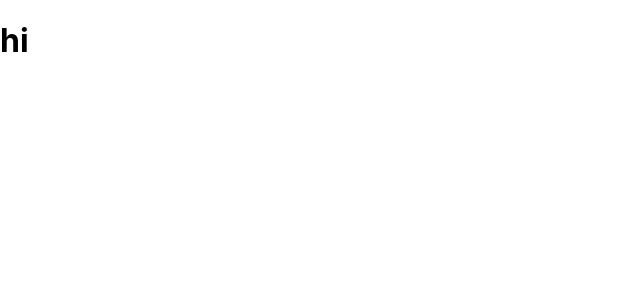
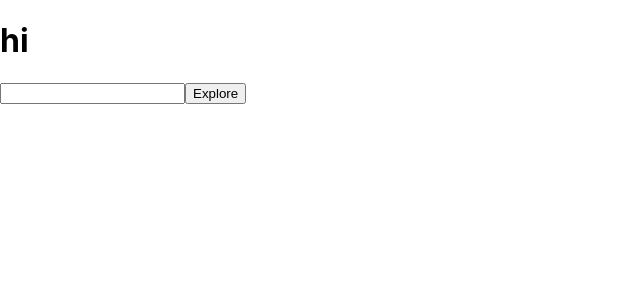
Before and after one commit to fadnesscharlie/city-explorer, a React (Create React App) app: page / in a window 1280 px wide. Shown: the top 300 px of the page, without its empty margins (0-640 px from the left). Built offline with nearby package versions, Linux system fonts and the light colour scheme.

Commit message:
finished second ticket, lat, lon, name is displayed

```diff
--- a/src/App.js
+++ b/src/App.js
@@ -1,10 +1,51 @@
 import './App.css';
 import React from 'react';
+import axios from 'axios';
 
 class App extends React.Component {
+
+  constructor(props) {
+    super(props);
+    this.state={
+      displayCity: false,
+      renderLatLon: true,
+      city: '',
+      lon: 0,
+      lat: 0,
+      name: '',
+    };
+  }
+
+  getCityInfo = async (e) => {
+    e.preventDefault();
+
+    let cityResults = await axios.get(`https://us1.locationiq.com/v1/search.php?key=${process.env.REACT_APP_LOCATIONIQ_KEY}&q=${this.state.city}&format=json`)
+    console.log(cityResults.data[0]);
+
+    this.setState({
+      displayCity: true,
+      lon: cityResults.data[0].lon,
+      lat: cityResults.data[0].lat,
+      name: cityResults.data[0].display_name,
+    })
+  }
+
+  handleChange = (e) => {
+    this.setState({city: e.target.value})
+    console.log('City: ', this.state.city);
+  };
+
   render() {
     return (
+      <>
       <h1>hi</h1>
+      <form onSubmit={this.getCityInfo}>
+        <input onChange={this.handleChange}/>
+        <button>Explore</button>
+      </form>
+      {this.state.displayCity ? <h4>Your Chosen City: {this.state.name}</h4> : ''}
+      {this.state.displayCity ? <h4>Lat: {this.state.lat}, Lon: {this.state.lon}</h4> : ''}
+      </>
     )
   }
 }
```
